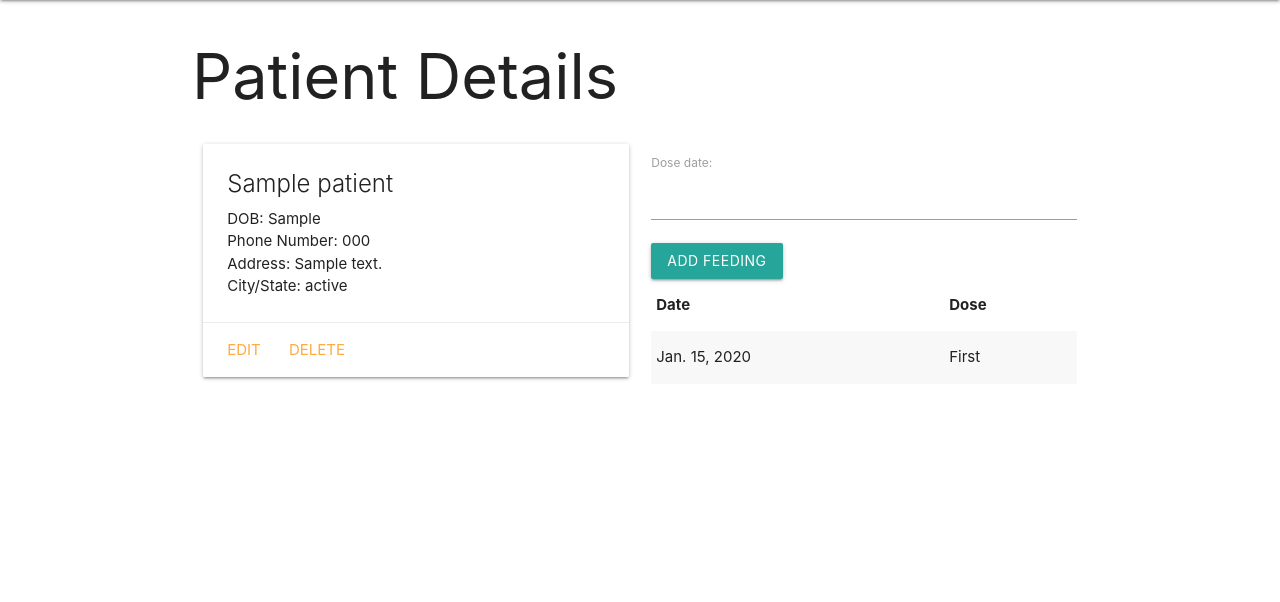
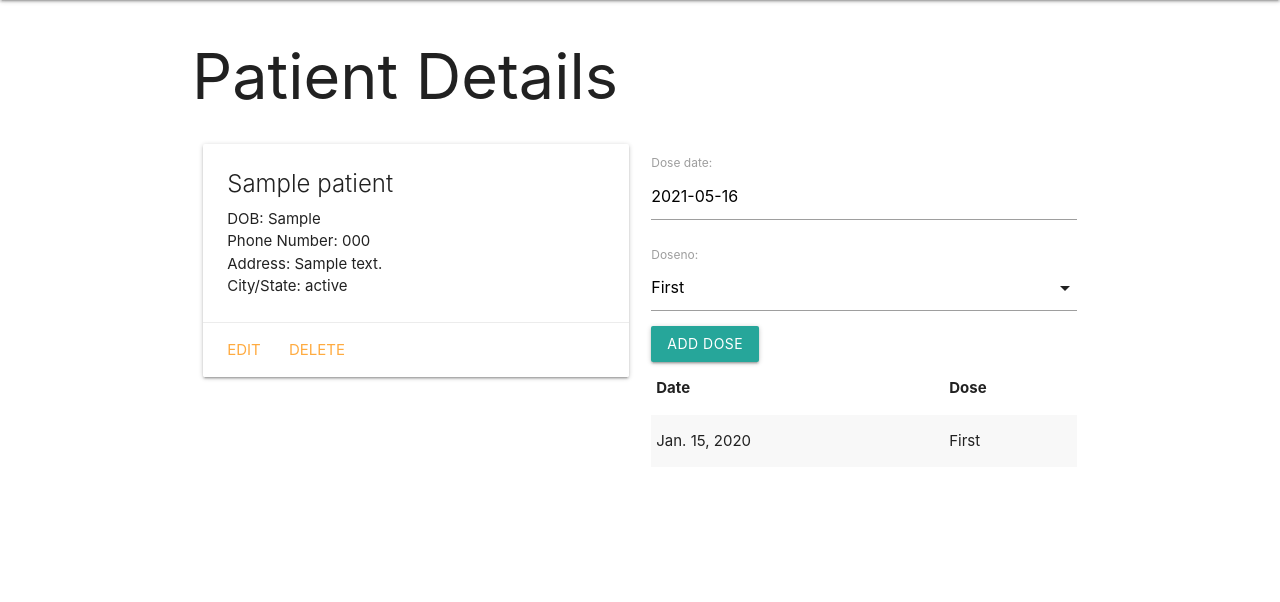
Before and after one commit to aikinjess/covidvaccines, a Django app: page /patients/1/ in a window 1280 px wide. Shown: the part 64-666 px from the top of the page. Run offline with Django 3.2, Linux system fonts and the light colour scheme; tables that the repository leaves empty hold one stand-in row (values such as "Sample post").

Commit message:
dose form

```diff
--- a/main_app/forms.py
+++ b/main_app/forms.py
@@ -4,4 +4,4 @@ from .models import Dose
 class DoseForm(ModelForm):
   class Meta:
     model = Dose
-    fields = ['date']
+    fields = ['date','doseno' ]
--- a/main_app/models.py
+++ b/main_app/models.py
@@ -1,7 +1,7 @@
 from django.db import models
 from django.urls import reverse
 
-DOSES = (
+DOSENO = (
     ('F', 'First'),
     ('S', 'Second'),
 )
@@ -15,16 +15,17 @@ class Patient(models.Model):
 
 class Dose(models.Model):
   date = models.DateField('dose date')
-  dose = models.CharField(
+  doseno = models.CharField(
 		max_length=1,
-		choices=DOSES,
-		default=DOSES[0][0]
+		choices=DOSENO,
+		default=DOSENO[0][0]
   )
 
   patient = models.ForeignKey(Patient, on_delete=models.CASCADE)
 
   def __str__(self):
-    return f"{self.get_dose_display()} on {self.date}"
+    return f"{self.get_doseno_display()} on {self.date}"
+
 
 
   def get_absolute_url(self):
--- a/main_app/templates/base.html
+++ b/main_app/templates/base.html
@@ -8,6 +8,7 @@
   <title>GET THE VAX</title>
   <link rel="stylesheet" href="https://cdnjs.cloudflare.com/ajax/libs/materialize/1.0.0/css/materialize.min.css">
   <link rel="stylesheet" type="text/css" href="{% static 'css/style.css' %}">
+  <script src="https://cdnjs.cloudflare.com/ajax/libs/materialize/1.0.0/js/materialize.min.js"></script>
 </head>
 <body>
   <header class="navbar-fixed">
--- a/main_app/templates/patients/detail.html
+++ b/main_app/templates/patients/detail.html
@@ -20,10 +20,10 @@
     </div>
   </div>
   <div class="col s6">
-    <form method="post">
+    <form action="{% url 'add_dose' patient.id %}" method="post">
         {% csrf_token %}
         {{ dose_form.as_p }}
-        <input type="submit" class="btn" value="Add Feeding">
+        <input type="submit" class="btn" value="Add Dose">
       </form>
     <table class="striped">
       <thead>
@@ -33,11 +33,23 @@
         {% for dose in patient.dose_set.all %}
           <tr>
             <td>{{dose.date}}</td>
-            <td>{{dose.get_dose_display}}</td>
+            <td>{{dose.get_doseno_display}}</td>
           </tr>
         {% endfor %}
       </tbody>
     </table>
   </div>
 </div>
+<script>
+  var dateEl = document.getElementById('id_date');
+  M.Datepicker.init(dateEl, {
+    format: 'yyyy-mm-dd',
+    defaultDate: new Date(),
+    setDefaultDate: true,
+    autoClose: true
+  });
+
+  var selectEl = document.getElementById('id_doseno');
+  M.FormSelect.init(selectEl);
+</script>
 {% endblock %}
--- a/main_app/urls.py
+++ b/main_app/urls.py
@@ -4,10 +4,10 @@ from . import views
 urlpatterns = [
   path('', views.home, name='home'),
   path('about/', views.about, name='about'),
-  # route for cats index
   path('patients/', views.patients_index, name='index'),
   path('patients/<int:patient_id>/', views.patients_detail, name='detail'),
   path('patients/create/', views.PatientCreate.as_view(), name='patients_create'),
   path('patients/<int:pk>/update/', views.PatientUpdate.as_view(), name='patients_update'),
   path('patients/<int:pk>/delete/', views.PatientDelete.as_view(), name='patients_delete'),
+  path('patients/<int:patient_id>/add_dose/', views.add_dose, name='add_dose'),
 ]
--- a/main_app/views.py
+++ b/main_app/views.py
@@ -3,6 +3,8 @@ from django.views.generic.edit import CreateView
 from .models import Patient
 from .forms import DoseForm
 from django.views.generic.edit import CreateView, UpdateView, DeleteView
+from django.shortcuts import render, redirect
+
 # Create your views here.
 
 def home(request):
@@ -24,6 +26,14 @@ def patients_detail(request, patient_id):
     'patient': patient, 'dose_form': dose_form
   })
 
+def add_dose(request, patient_id):
+  form = DoseForm(request.POST)
+  if form.is_valid():
+    new_dose = form.save(commit=False)
+    new_dose.patient_id = patient_id
+    new_dose.save()
+  return redirect('detail', patient_id=patient_id)
+
 class PatientCreate(CreateView):
   model = Patient
   fields = '__all__'
```
Also changed, not shown: main_app/migrations/0004_auto_20210516_0149.py (added).
